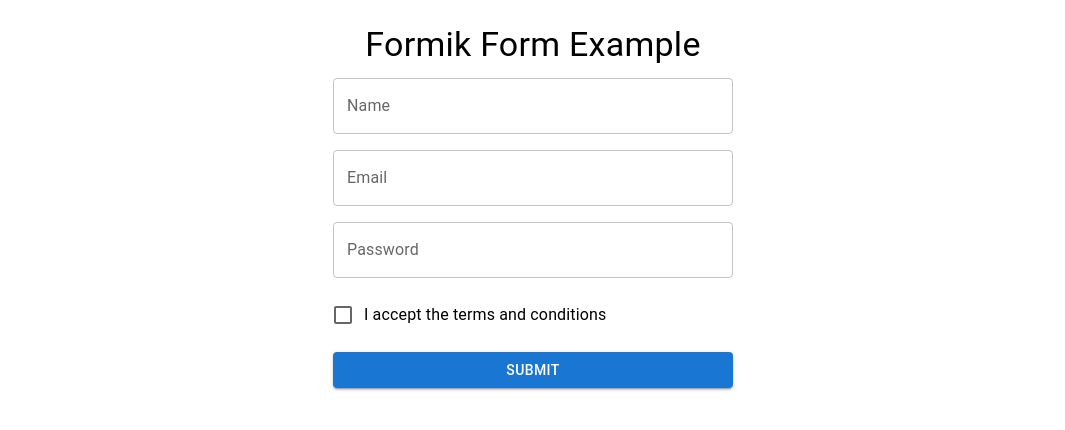
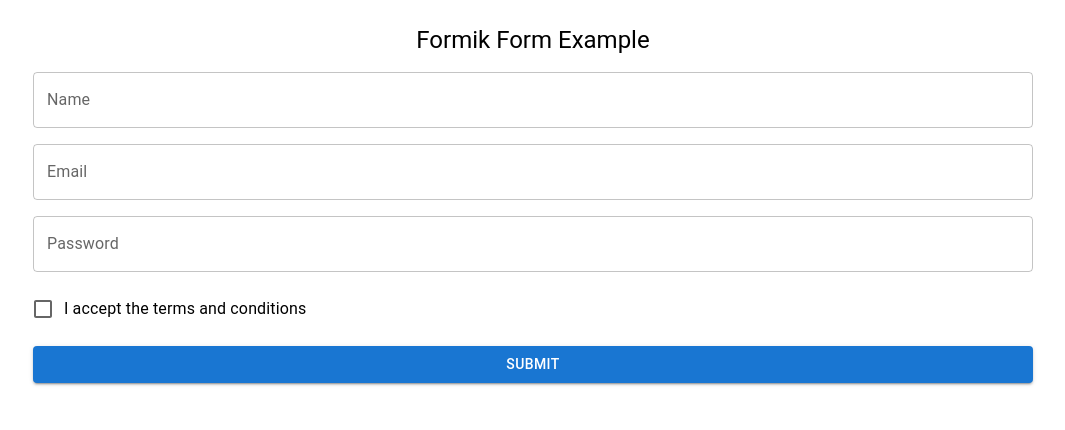
Before and after one commit to theckeler/tesing-formik, a Next.js app: page / in a window 1280 px wide. Shown: the top 430 px of the page, without its empty margins (107-1172 px from the left). Built offline with nearby package versions, Linux system fonts and the light colour scheme.

Commit message:
style update

```diff
--- a/app/page.tsx
+++ b/app/page.tsx
@@ -61,8 +61,8 @@
 	};
 
 	return (
-		<Box sx={{ maxWidth: 400, margin: "auto", padding: 2 }}>
-			<Typography variant="h4" align="center" gutterBottom>
+		<Box sx={{ maxWidth: 1000, margin: "auto", padding: 2 }}>
+			<Typography variant="h5" align="center" sx={{ marginBottom: 2 }}>
 				Formik Form Example
 			</Typography>
 
```
